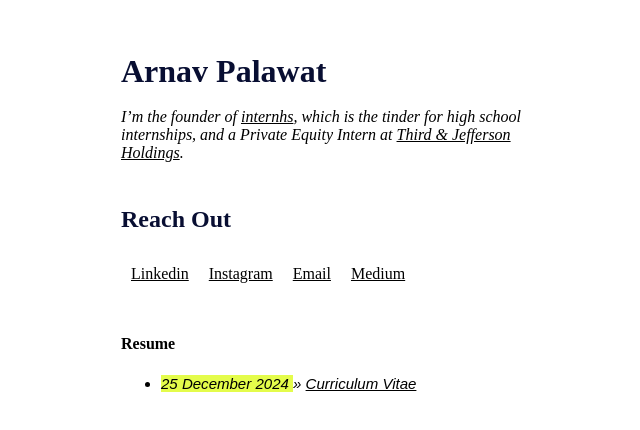
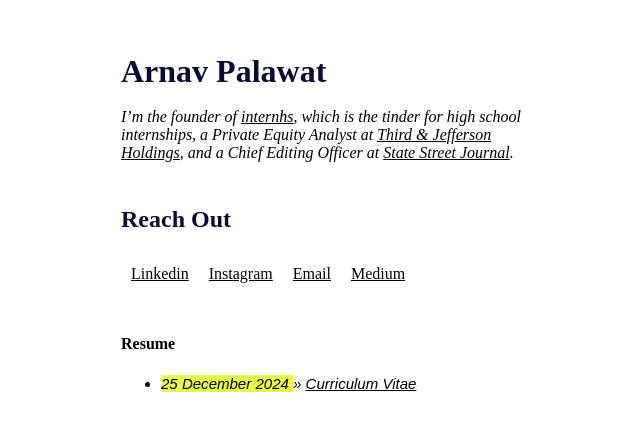
Before and after one commit to arnavpalawat/arnavpalawat.github.io, a plain HTML site: page index.html in a window 1280 px wide. Shown: the part 180-610 px from the top of the page, without its empty margins (319-959 px from the left). Drawn offline with Linux system fonts and the light colour scheme; a web font is replaced by a local one.

Commit message:
Update index.html

```diff
--- a/index.html
+++ b/index.html
@@ -22,7 +22,7 @@
         <div>
             <h1>Arnav Palawat</h1>
             <i></i>
-            <p><em>I’m the founder of <a href="https://internhs.com" target="_blank">internhs</a>, which is the tinder for high school internships, and a Private Equity Intern at <a href="https://www.thirdandjefferson.com/" target="_blank">Third & Jefferson Holdings</a>.</em></p>
+            <p><em>I’m the founder of <a href="https://internhs.com" target="_blank">internhs</a>, which is the tinder for high school internships, a Private Equity Analyst at <a href="https://www.thirdandjefferson.com/" target="_blank">Third & Jefferson Holdings</a>, and a Chief Editing Officer at <a href="https://www.linkedin.com/company/state-street-journal/" target="_blank">State Street Journal</a>.</em></p>
             <div class="grey-line"></div>
             <h2>Reach Out</h2>
             <div class="social-container">
```
